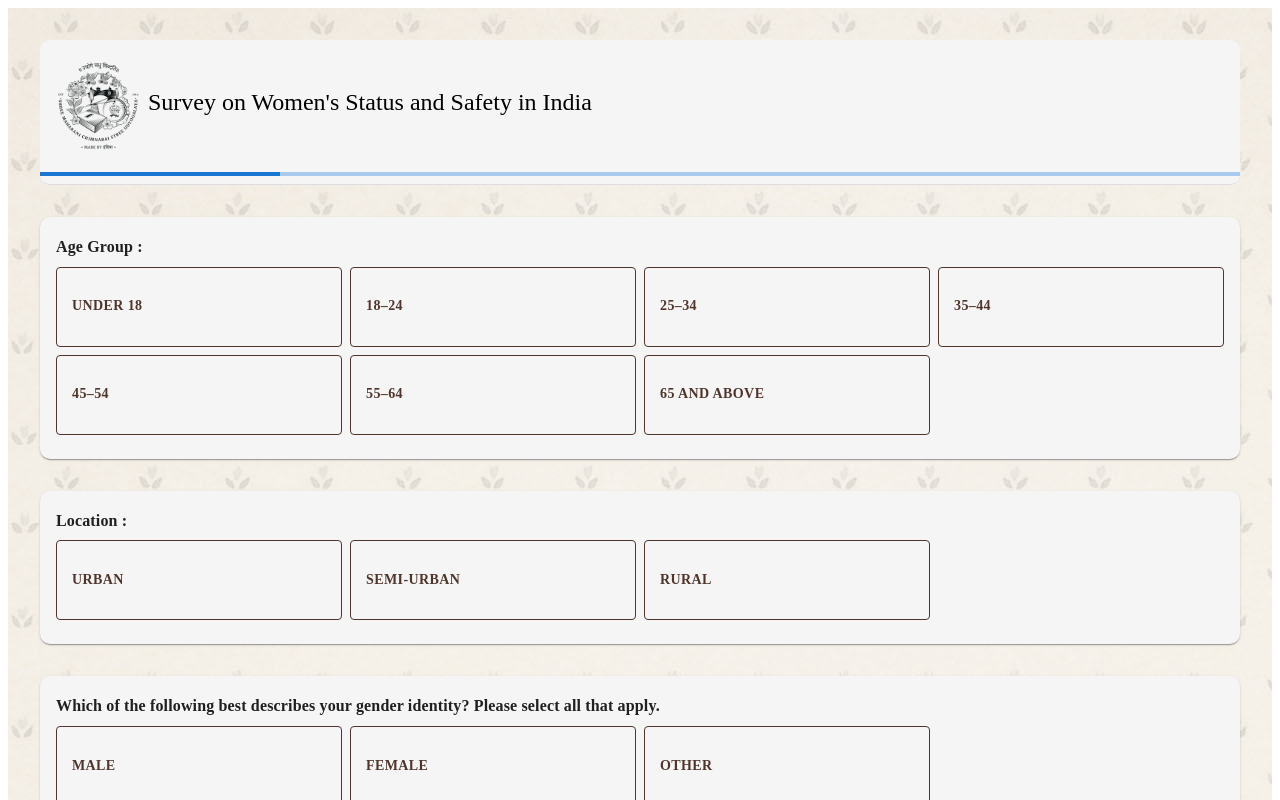
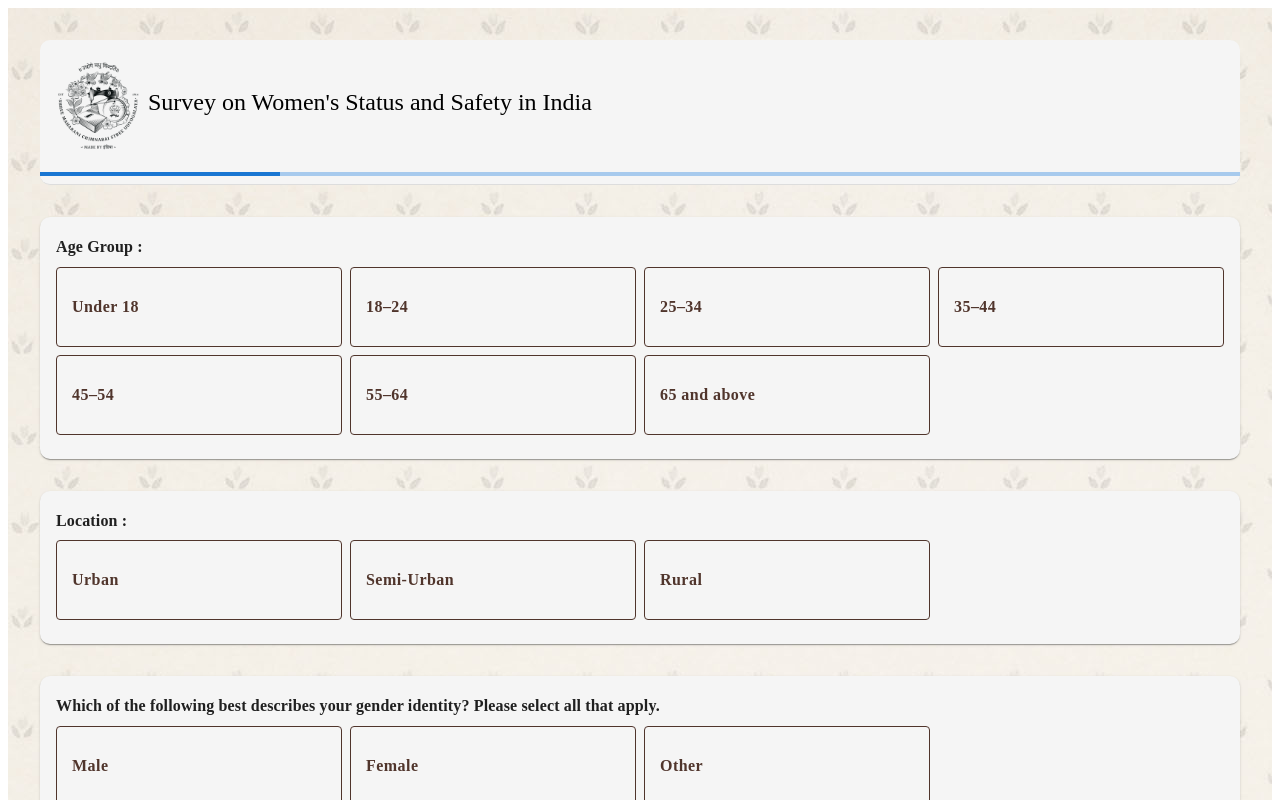
Before and after one commit to ASCDarshan/gazra-survey, a React (Create React App) app: page / in a window 1280 px wide. Both pictures are taken after a click on the button "START SURVEY". Shown: the top 800 px of the page. Built offline with nearby package versions, Linux system fonts and the light colour scheme; a web font is replaced by a local one.

Commit message:
FontSize

```diff
--- a/package.json
+++ b/package.json
@@ -11,11 +11,9 @@
     "@testing-library/jest-dom": "^5.17.0",
     "@testing-library/react": "^13.4.0",
     "@testing-library/user-event": "^13.5.0",
-    "axios": "^1.7.7",
     "react": "^18.3.1",
     "react-dom": "^18.3.1",
     "react-scripts": "5.0.1",
-    "react-toastify": "^10.0.5",
     "web-vitals": "^2.1.4"
   },
   "scripts": {
--- a/src/App.js
+++ b/src/App.js
@@ -1,6 +1,5 @@
 import React from "react";
 import Survey from "./components/Survey";
-import "react-toastify/dist/ReactToastify.css";
 
 function App() {
   return <Survey />;
--- a/src/components/Survey.js
+++ b/src/components/Survey.js
@@ -54,12 +54,12 @@ const surveyQuestions = [
       {
         question: "Education Level : ",
         options: [
-          "No Formal Education",
-          "Primary Education",
-          "Secondary Education",
-          "Higher Secondary Education",
-          "Bachelor's Degree",
-          "Master's Degree or Higher",
+          "No formal education",
+          "Primary education",
+          "Secondary education",
+          "Higher secondary education",
+          "Bachelor's degree",
+          "Master's degree or higher",
         ],
         key: "Education",
       },
@@ -189,7 +189,8 @@ const surveyQuestions = [
         key: "EmotionalPsychologicalAbuseType",
       },
       {
-        question: "How prevalent do you think cyber violence is against women? (Pick any or all that match your experience)",
+        question:
+          "How prevalent do you think cyber violence is against women? (Pick any or all that match your experience)",
         options: [
           "Very prevalent",
           "Somewhat prevalent",
@@ -606,11 +607,12 @@ const Survey = () => {
                                 : "#50352c",
                             fontFamily: "Halant",
                             fontSize: {
-                              xs: "12px", // extra small screens
-                              sm: "14px", // Small screens
-                              md: "14px", // Medium screens
-                              lg: "14px", // Large screens
+                              xs: "14px", // extra small screens
+                              sm: "16px", // Small screens
+                              md: "16px", // Medium screens
+                              lg: "16px", // Large screens
                             },
+                            textTransform: "none",
                           }}
                         >
                           {option}
@@ -659,11 +661,12 @@ const Survey = () => {
                                 : "#50352c",
                             fontFamily: "Halant",
                             fontSize: {
-                              xs: "12px", // extra small screens
-                              sm: "14px", // Small screens
-                              md: "14px", // Medium screens
-                              lg: "14px", // Large screens
+                              xs: "14px", // extra small screens
+                              sm: "16px", // Small screens
+                              md: "16px", // Medium screens
+                              lg: "16px", // Large screens
                             },
+                            textTransform: "none",
                           }}
                         >
                           {option}
```
Also changed, not shown: 1 other file (tests, documents, lock files or other folders).
